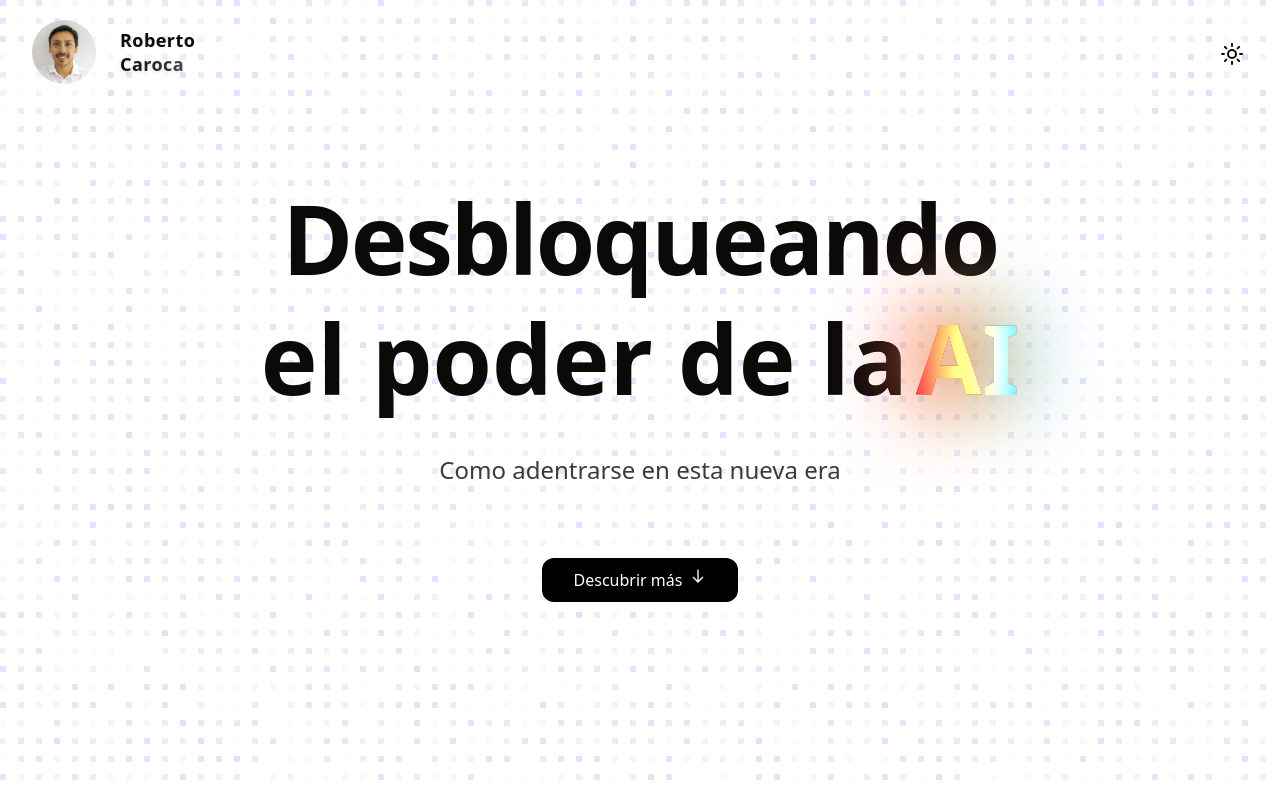
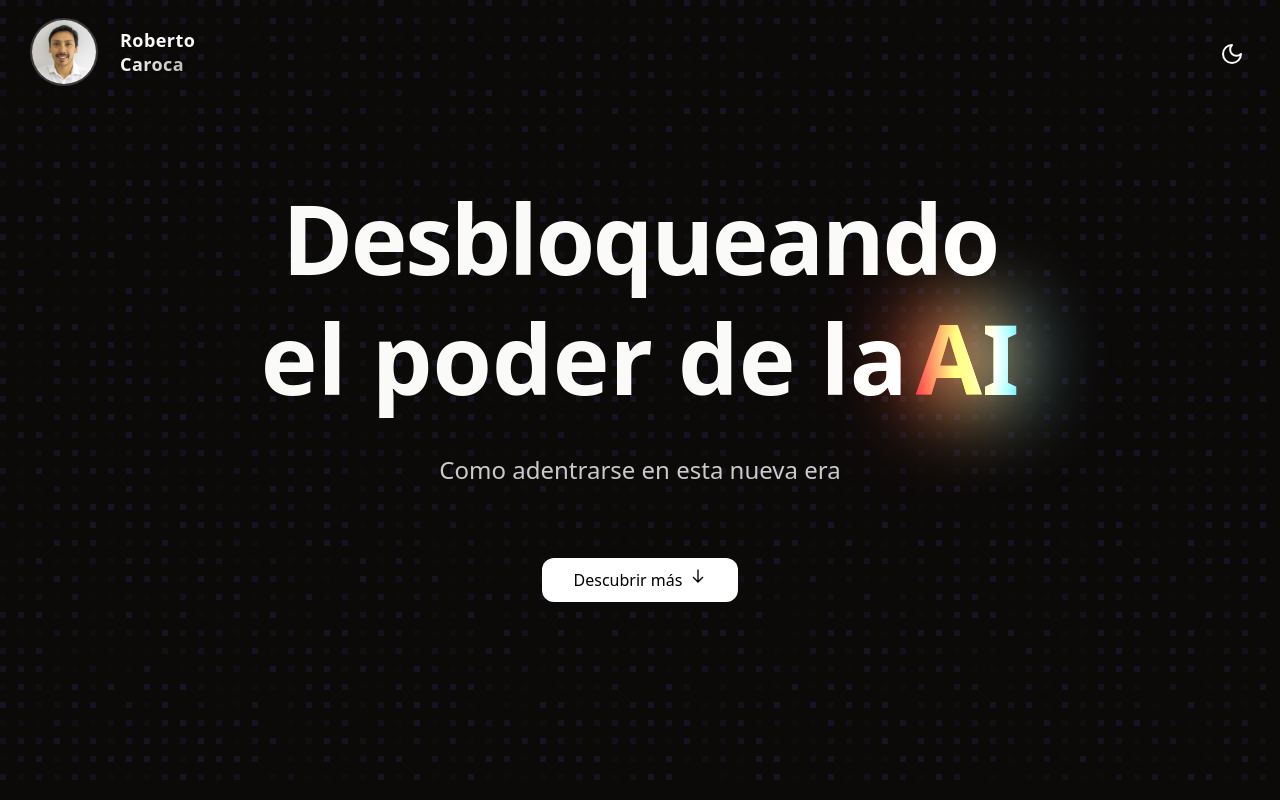
Before and after one commit to RobertoCaroca/robertocaroca.github.io, a Next.js app: page / in a window 1280 px wide. Shown: the top 800 px of the page. Built offline with nearby package versions, Linux system fonts and the light colour scheme.

Commit message:
dark mode

```diff
--- a/app/globals.css
+++ b/app/globals.css
@@ -38,6 +38,7 @@ body {
     --color-3: 210 100% 63%;
     --color-4: 195 100% 63%;
     --color-5: 90 100% 63%;
+    color-scheme: dark;
   }
   .dark {
     --background: 20 14.3% 4.1%;
@@ -80,3 +81,7 @@ body {
     @apply bg-background text-foreground;
   }
 }
+
+html {
+  color-scheme: dark;
+}
--- a/app/layout.tsx
+++ b/app/layout.tsx
@@ -4,6 +4,7 @@ import "./globals.css";
 import { Providers } from "./providers"
 import { Noto_Sans } from "next/font/google";
 import { Footer } from "@/components/Footer"
+import { ThemeProvider } from "next-themes"
 
 const geistSans = Geist({
   variable: "--font-geist-sans",
@@ -33,11 +34,32 @@ export default function RootLayout({
 }) {
   return (
     <html lang="en" suppressHydrationWarning>
+      <head>
+        <script
+          dangerouslySetInnerHTML={{
+            __html: `
+              try {
+                if (localStorage.theme === 'light') {
+                  document.documentElement.classList.remove('dark')
+                } else {
+                  document.documentElement.classList.add('dark')
+                }
+              } catch (_) {}
+            `,
+          }}
+        />
+      </head>
       <body className={`${geistSans.variable} ${geistMono.variable} ${notoSans.variable} font-sans`}>
-        <Providers>
-          {children}
-          <Footer />
-        </Providers>
+        <ThemeProvider
+          attribute="class"
+          defaultTheme="dark"
+          enableSystem={false}
+        >
+          <Providers>
+            {children}
+            <Footer />
+          </Providers>
+        </ThemeProvider>
       </body>
     </html>
   );
--- a/components/AITools.tsx
+++ b/components/AITools.tsx
@@ -144,8 +144,8 @@ export default function AITools() {
           </div>
         </div>
         <TextReveal
-          text="Las herramientas de IA están transformando la forma en que interactuamos con la tecnología, permitiendo nuevas formas de creación y colaboración."
-          className="mx-auto max-w-xl text-base text-gray-600 dark:text-gray-300 text-center"
+          text="Llamaremos herramientas de IA a aplicaciones que usan modelos de IA para resolver problemas específicos. Lo que hacen estas herramientas es tomar estos modelos y entreneralos en un contexto más específico para que puedan resolver problemas más complejos y entregar resultados más precisos."
+          className="mx-auto my-12 max-w-xl text-base text-gray-600 dark:text-gray-300 text-center"
         />
         <Button className="mt-16" href="#tools-list-section">
           Ver herramientas
--- a/components/AIToolsList.tsx
+++ b/components/AIToolsList.tsx
@@ -125,11 +125,6 @@ export default function AIToolsList() {
             </Link>
           ))}
         </div>
-        <div className="text-center mt-16">
-          <Button href="#tips-section">
-            Consejos de uso
-          </Button>
-        </div>
       </div>
     </section>
   );
```
